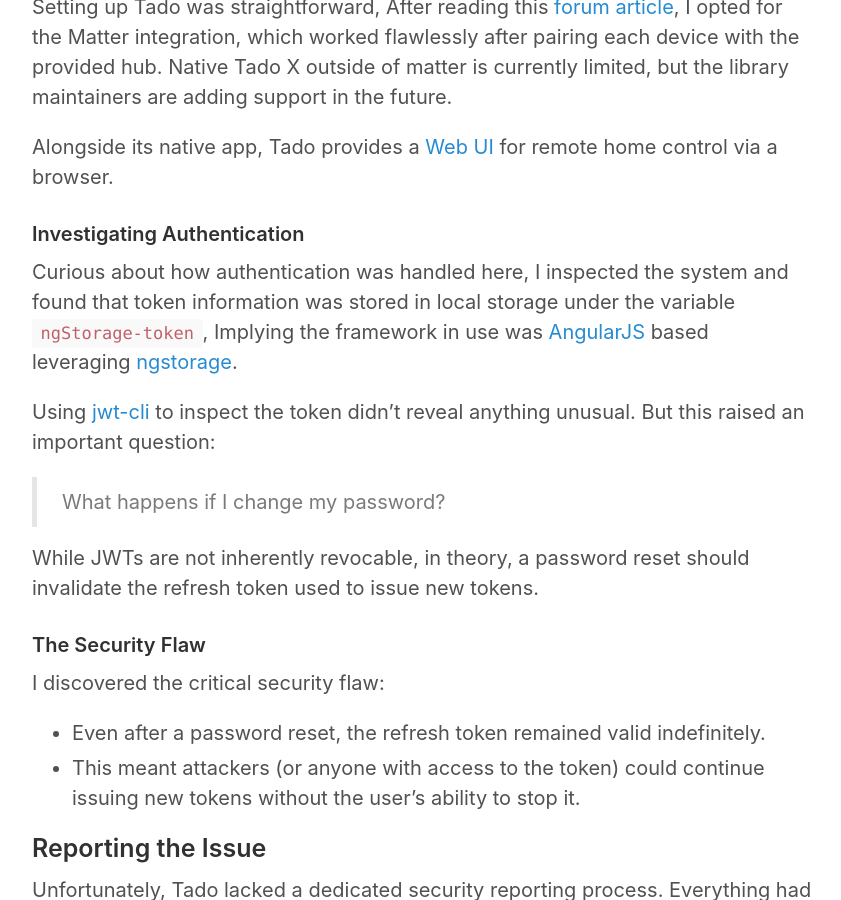
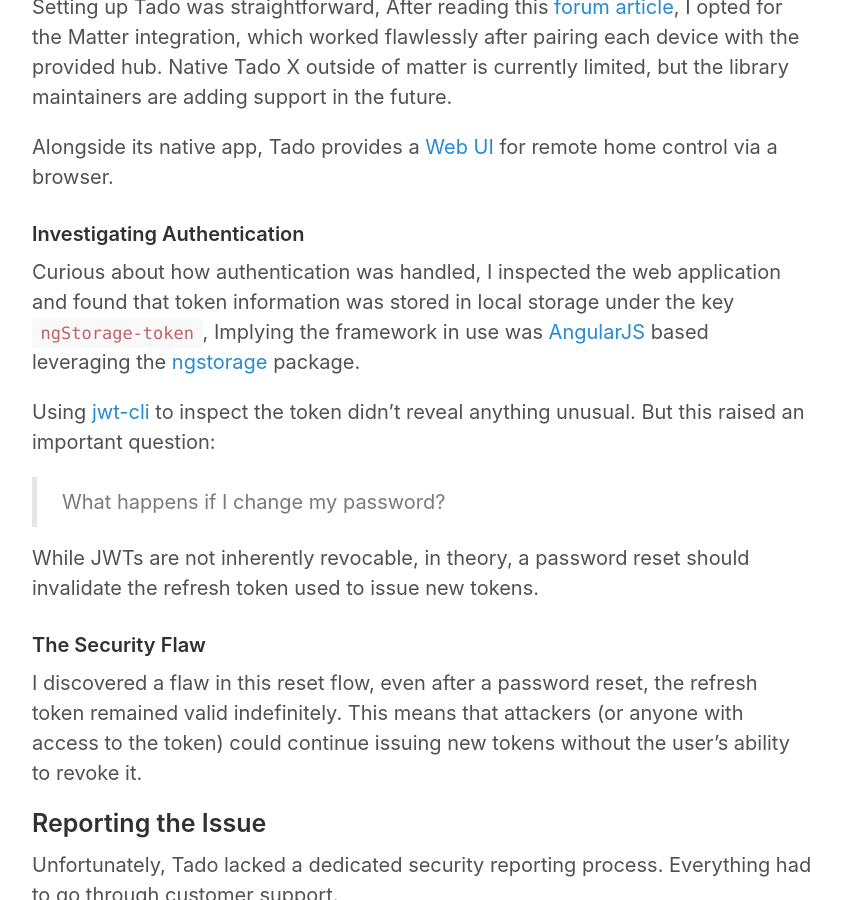
Before and after one commit to inverse/personal-site, a Jekyll site: the page built from _posts/2025-03-22-uncovering-security-flaws-in-jwt-flows.md, in a window 1280 px wide and 900 px high, scrolled down 734 px. Shown: the whole window, without its empty margins (218-1059 px from the left). Built offline with Jekyll 4.4.1, drawn with Linux system fonts in a browser that asks for light colours; comment, search, counter and statistics services are not loaded.

Commit message:
improve JWT post

```diff
--- a/_posts/2025-03-22-uncovering-security-flaws-in-jwt-flows.md
+++ b/_posts/2025-03-22-uncovering-security-flaws-in-jwt-flows.md
@@ -28,7 +28,7 @@
 
 ### Investigating Authentication
 
-Curious about how authentication was handled here, I inspected the system and found that token information was stored in local storage under the variable `ngStorage-token`, Implying the framework in use was [AngularJS][13] based leveraging [ngstorage][12].
+Curious about how authentication was handled, I inspected the web application and found that token information was stored in local storage under the key `ngStorage-token`, Implying the framework in use was [AngularJS][13] based leveraging the [ngstorage][12] package.
 
 Using [jwt-cli][6] to inspect the token didn't reveal anything unusual. But this raised an important question:
 
@@ -38,10 +38,7 @@
 
 ### The Security Flaw
 
-I discovered the critical security flaw:
-
-- Even after a password reset, the refresh token remained valid indefinitely.
-- This meant attackers (or anyone with access to the token) could continue issuing new tokens without the user's ability to stop it.
+I discovered a flaw in this reset flow, even after a password reset, the refresh token remained valid indefinitely. This means that attackers (or anyone with access to the token) could continue issuing new tokens without the user's ability to revoke it.
 
 ## Reporting the Issue
 
```
